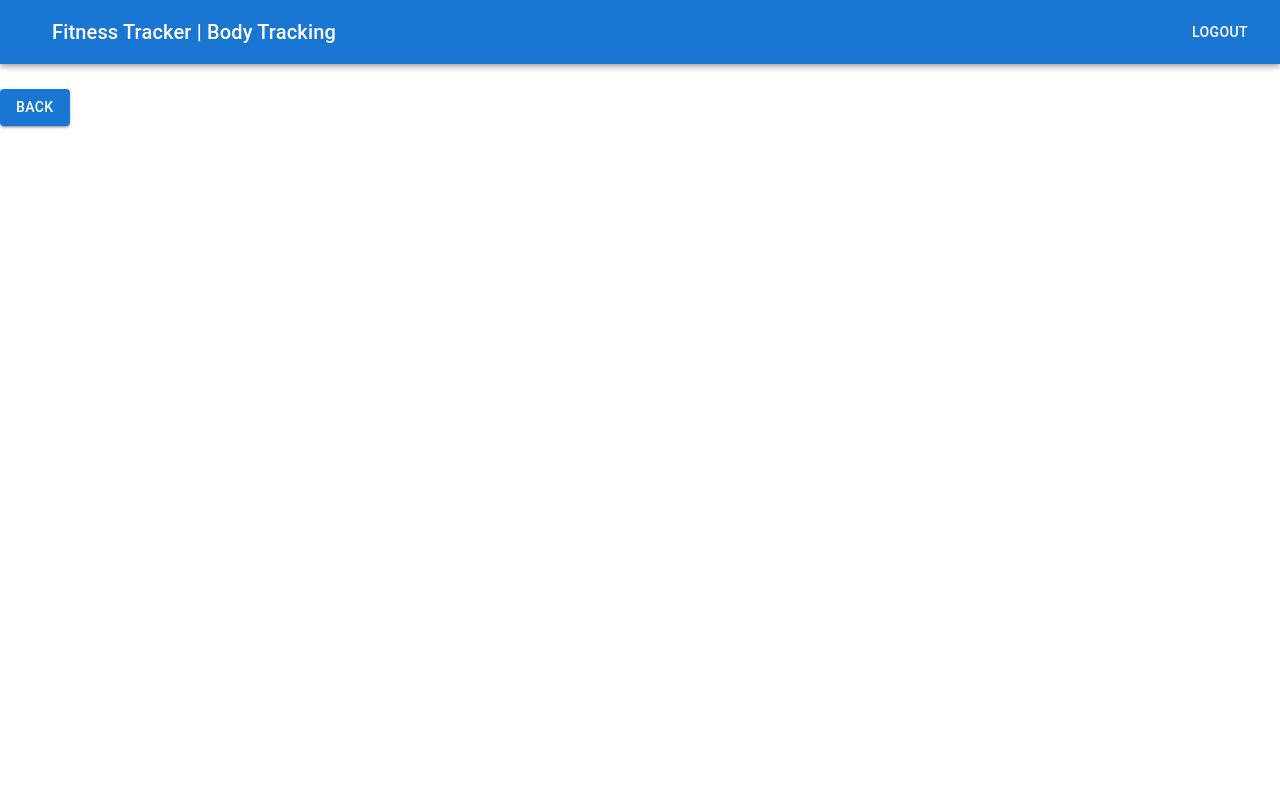
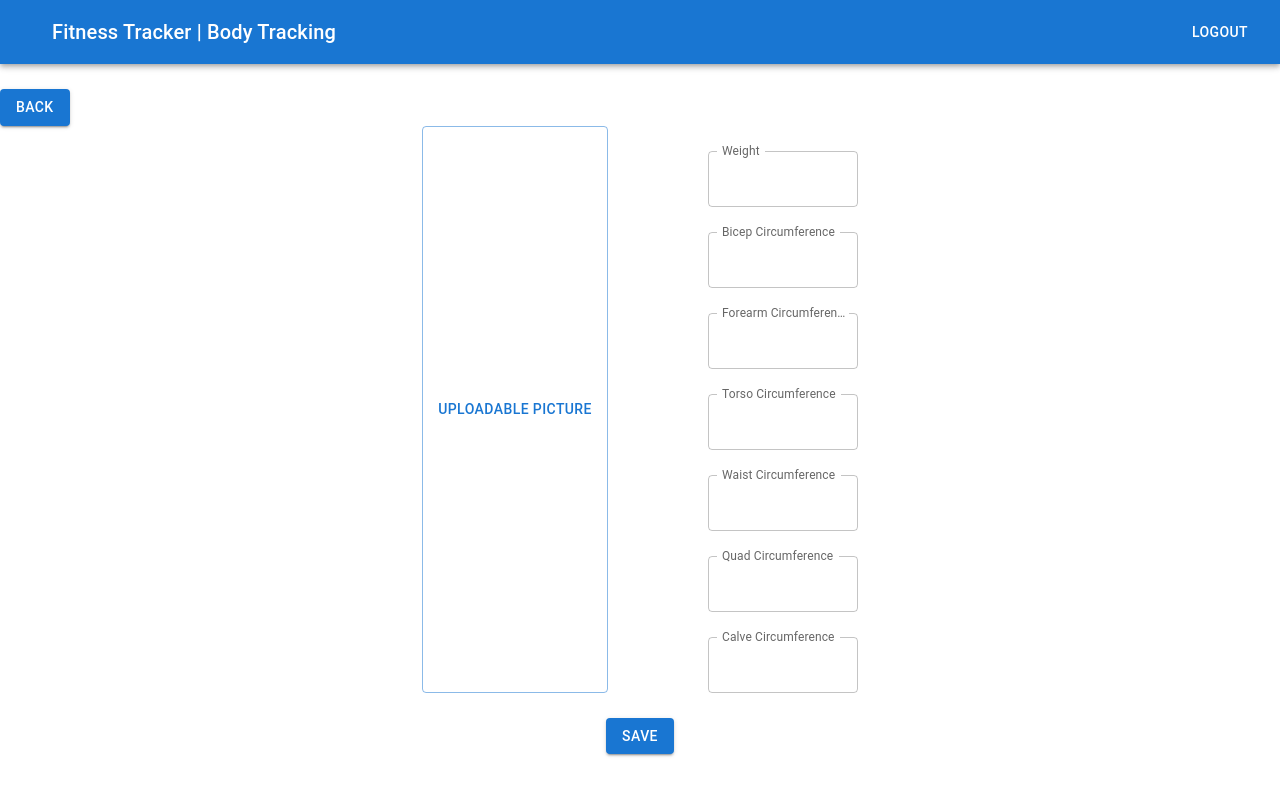
Before and after one commit to rakenduste-programmeerimine-2022/fitnesstracker, a React (Create React App) app in the folder frontend/: page /bodytrack in a window 1280 px wide. Shown: the top 796 px of the page. Built offline with nearby package versions, Linux system fonts and the light colour scheme.

Commit message:
Body Tracking page basic layout
Added basic buttons to body tracking page and renamed css files

```diff
--- /dev/null
+++ b/frontend/src/BodyTrackingStyles.css
@@ -0,0 +1,26 @@
+.body-form {
+    display: flex;
+    justify-content: center;
+    flex-direction: column;
+    width: 150px;
+    gap: 25px;
+    margin-top: 25px;
+}
+
+.full-form {
+    display: flex;
+    flex-direction: row;
+    justify-content: center;
+    gap: 100px;
+    margin-bottom: 25px;
+}
+
+.picture-button {
+    width: 100%;
+    height: 100%;
+}
+
+.save-button {
+    display: flex;
+    justify-content: center;
+}
--- a/frontend/src/pages/BodyTracking.js
+++ b/frontend/src/pages/BodyTracking.js
@@ -1,7 +1,20 @@
 import React, { useState } from "react";
-import { Box, Typography, Button, AppBar, Toolbar, IconButton } from '@mui/material';
+import { Box, Typography, Button, AppBar, Toolbar, IconButton, TextField } from '@mui/material';
+import "../BodyTrackingStyles.css";
 
 const BodyTracking = () => {
+
+    const [values, setValues] = React.useState({
+        amount: '',
+        password: '',
+        weight: '',
+        weightRange: '',
+        showPassword: false,
+    });
+
+    const handleChange = (prop) => (event) => {
+        setValues({ ...values, [prop]: event.target.value });
+    };
 
     return (
         <Box>
@@ -28,6 +41,72 @@ const BodyTracking = () => {
             <Button variant="contained" href="http://localhost:3000/">
                 Back
             </Button>
+            <Box className="full-form">
+                <Box>
+                    <Button className="picture-button" variant="outlined">Uploadable Picture</Button>
+                </Box>
+                <Box className="body-form">
+                    <TextField
+                        className="body-field"
+                        label="Weight"
+                        type="number"
+                        InputLabelProps={{
+                            shrink: true,
+                        }}
+                    />
+                    <TextField
+                        className="body-field"
+                        label="Bicep Circumference"
+                        type="number"
+                        InputLabelProps={{
+                            shrink: true,
+                        }}
+                    />
+                    <TextField
+                        className="body-field"
+                        label="Forearm Circumference"
+                        type="number"
+                        InputLabelProps={{
+                            shrink: true,
+                        }}
+                    />
+                    <TextField
+                        className="body-field"
+                        label="Torso Circumference"
+                        type="number"
+                        InputLabelProps={{
+                            shrink: true,
+                        }}
+                    />
+                    <TextField
+                        className="body-field"
+                        label="Waist Circumference"
+                        type="number"
+                        InputLabelProps={{
+                            shrink: true,
+                        }}
+                    />
+                    <TextField
+                        className="body-field"
+                        label="Quad Circumference"
+                        type="number"
+                        InputLabelProps={{
+                            shrink: true,
+                        }}
+                    />
+                    <TextField
+                        className="body-field"
+                        label="Calve Circumference"
+                        type="number"
+                        InputLabelProps={{
+                            shrink: true,
+                        }}
+                    />
+                </Box>
+            </Box>
+            <Box className="save-button">
+                <Button variant="contained">Save</Button>
+            </Box>
 
         </Box>
     )
--- a/frontend/src/pages/Home.js
+++ b/frontend/src/pages/Home.js
@@ -1,7 +1,7 @@
 import React, { useState } from "react";
 import { Box, Typography, Button, AppBar, Toolbar, IconButton } from '@mui/material';
 
-import '../Home.css';
+import '../HomeStyles.css';
 
 const Home = () => {
 
```
Also changed, not shown: frontend/src/HomeStyles.css (renamed from frontend/src/Home.css).
